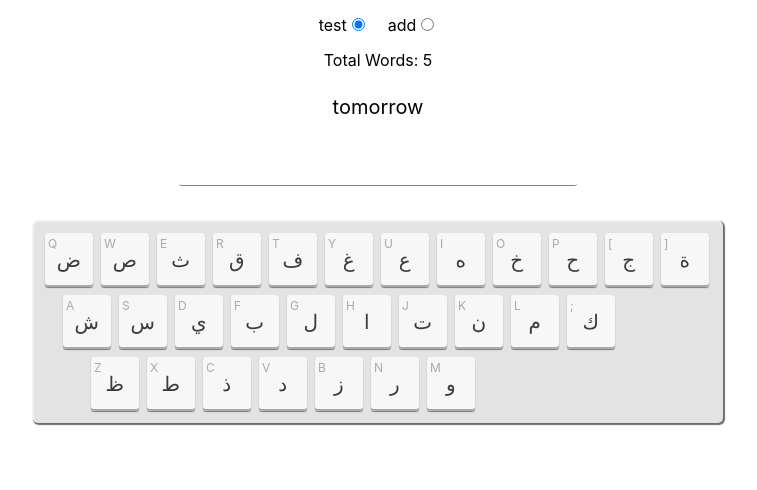
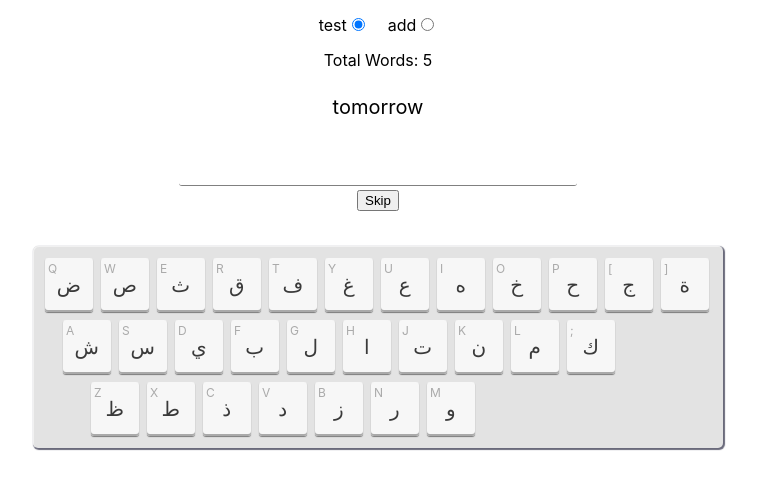
Before and after one commit to mattlub/keyboard, a React (Create React App) app: page / in a window 1280 px wide. Shown: the top 490 px of the page, without its empty margins (262-1019 px from the left). Built offline with nearby package versions, Linux system fonts and the light colour scheme.

Commit message:
add skip button

```diff
--- a/src/Test.js
+++ b/src/Test.js
@@ -33,13 +33,20 @@ class Test extends Component {
     })
     if (correct) {
       setTimeout(() => {
-        this.setState({
+        this.setState(prevState => ({
           correct: false,
-          word: pickRandom(words, [this.state.word]),
+          word: pickRandom(words, [prevState.word]),
           input: ''
-        })
+        }))
       }, NEXT_WORD_DELAY)
     }
+  }
+
+  handleSkip() {
+    this.setState(prevState => ({
+      word: pickRandom(words, [prevState.word]),
+      input: ''
+    }))
   }
 
   render() {
@@ -56,6 +63,11 @@ class Test extends Component {
             value={input}
             onChange={e => this.handleInputChange(e)}
           />
+          <div>
+            <button onClick={() => this.handleSkip()}>
+              Skip
+            </button>
+          </div>
         </div>
         <Keyboard />
       </div>
--- a/src/consts.js
+++ b/src/consts.js
@@ -37,6 +37,8 @@ export const keys = [
 ]
 
 export const words = [
+  // { en: 'l', ar: 'ل' },
+  // { en: 'l', ar: 'ل' },
   { en: 'easy', ar: 'سهل' },
   { en: 'difficult', ar: 'صعب' },
   { en: 'important', ar: 'ضروري' },
```
